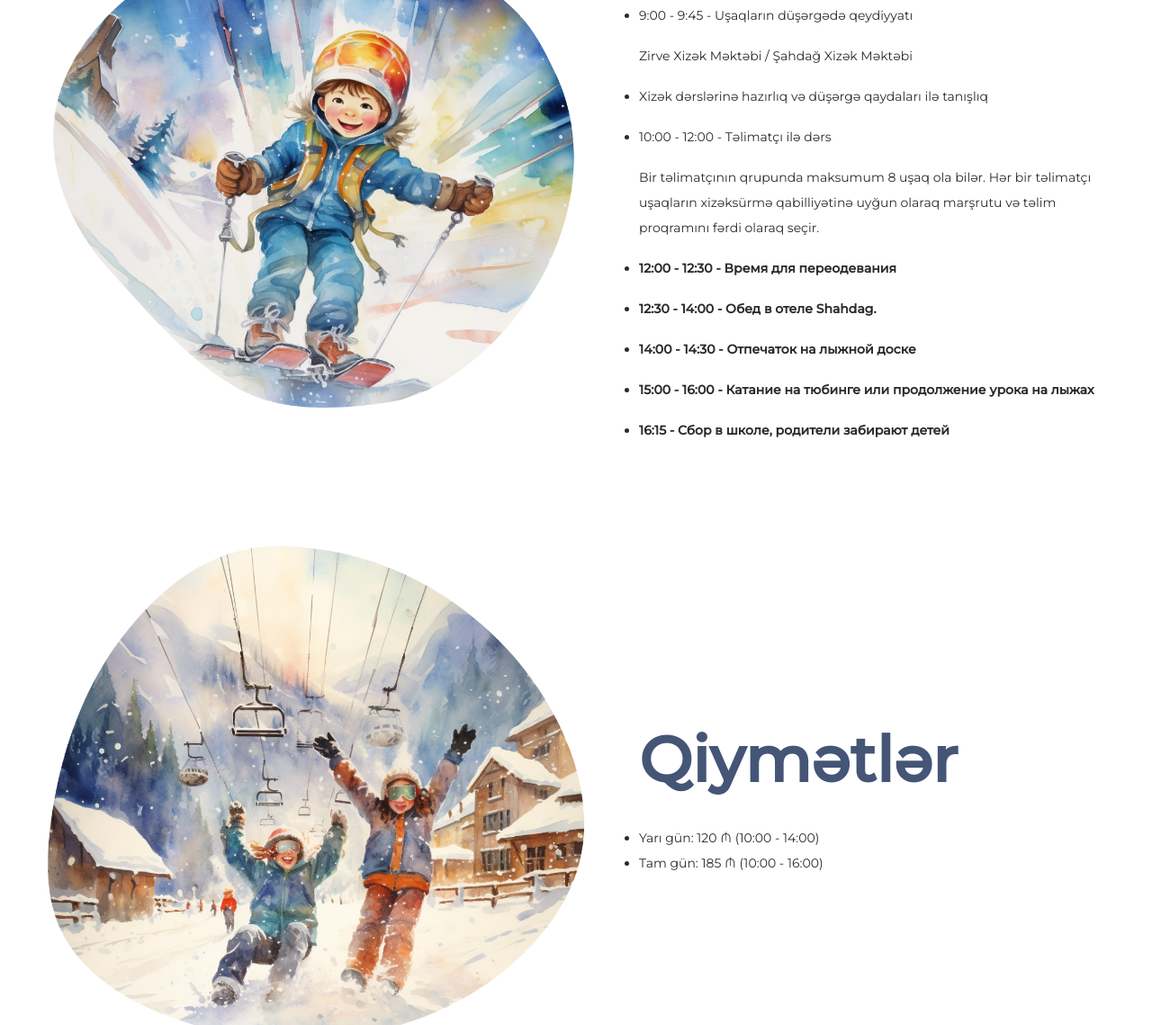
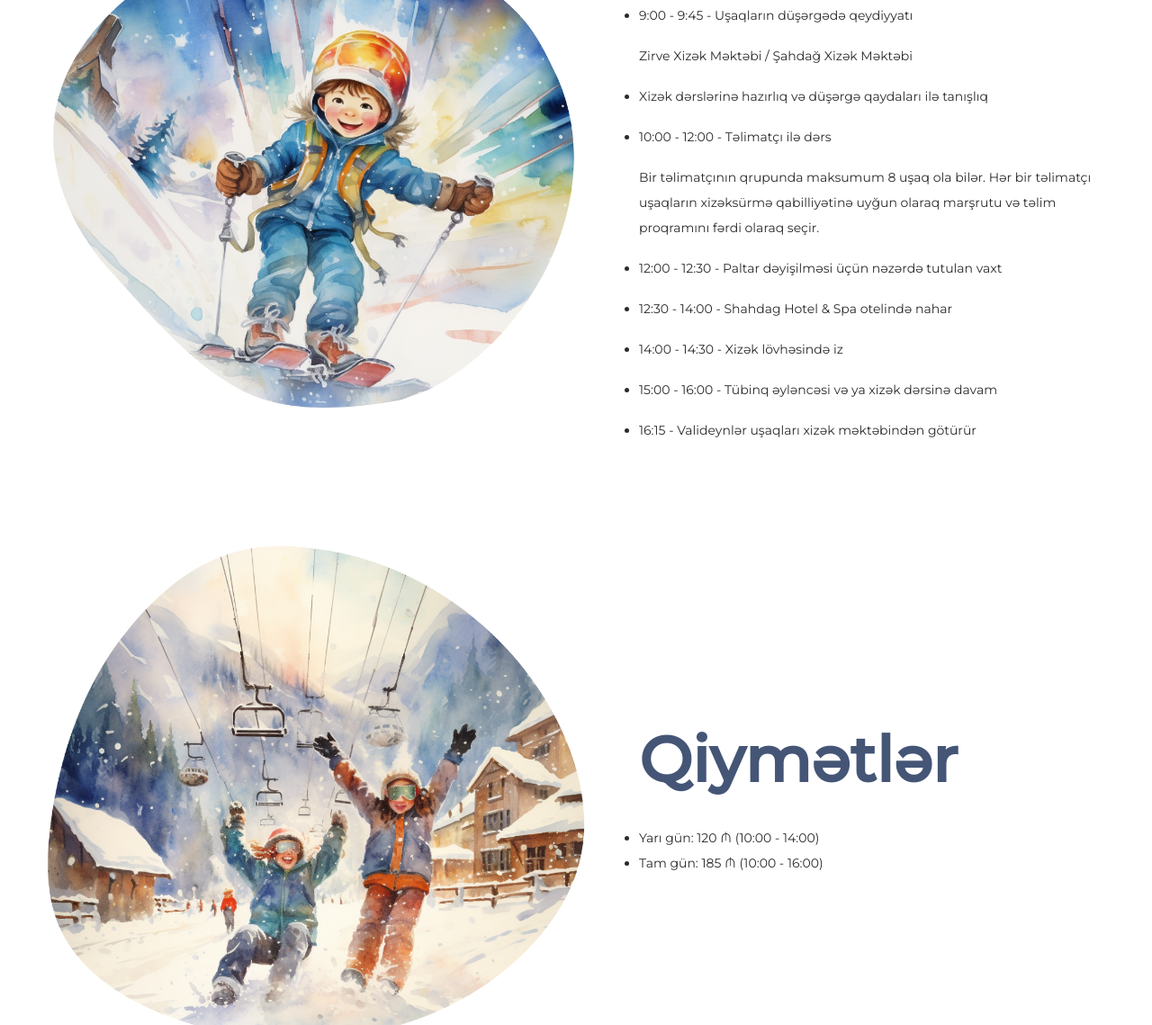
Before and after one commit to saidam90/shahdag-ski-camp, a plain HTML site: page index.html in a window 1280 px wide. Shown: the part 864-2003 px from the top of the page at 90% size. Drawn offline with nearby package versions, Linux system fonts and the light colour scheme; animation ran at ten frames a second.

Commit message:
Add more translation

```diff
--- a/index.html
+++ b/index.html
@@ -103,19 +103,19 @@
                   Не более 8 детей на одного инструктора в группе. Трассу и программу обучения каждый инструктор выбирает индивидуально, в соответствии с уровнем.
                 </p>
               <li>
-                <p><strong>12:00 - 12:30 - Время для переодевания</strong></p>
+                <p data-translate="clothes-changing"><strong>12:00 - 12:30 - Время для переодевания</strong></p>
               </li>
               <li>
-                <p><strong>12:30 - 14:00 - Обед в отеле Shahdag.</strong></p>
+                <p data-translate="lunch-time"><strong>12:30 - 14:00 - Обед в отеле Shahdag.</strong></p>
               </li>
               <li>
-                <p><strong>14:00 - 14:30 - Отпечаток на лыжной доске</strong></p>
+                <p data-translate="ski-gear"><strong>14:00 - 14:30 - Отпечаток на лыжной доске</strong></p>
               </li>
               <li>
-                <p><strong>15:00 - 16:00 - Катание на тюбинге или продолжение урока на лыжах</strong></p>
+                <p data-translate="tubing"><strong>15:00 - 16:00 - Катание на тюбинге или продолжение урока на лыжах</strong></p>
               </li>
               <li>
-                <p><strong>16:15 - Сбор в школе, родители забирают детей</strong></p>
+                <p data-translate="end"><strong>16:15 - Сбор в школе, родители забирают детей</strong></p>
               </li>
             </ul>
           </div>
@@ -139,7 +139,7 @@
             <img src="images/kids.png" alt="kids" />
           </div>
           <div class="section-text">
-            <h1>Для информации</h1>
+            <h1 data-translate="information">Для информации</h1>
             <ul>
               <li>Возраст детей для посещения детского лагеря составляет от 7-12 лет</li>
               <li>Родители должны привести ребенка в 09:45 с лыжным снаряжением:
--- a/language.js
+++ b/language.js
@@ -5,7 +5,7 @@ const translations = {
     section3: "For information",
     section4: "Contact us",
     "title-small": "winter daytime",
-    "page-title": "Kids Camp",
+    "page-title": "Ski Camp for Children",
     "welcome-text":
       "Get ready for an unforgettable winter adventure at the Shahdag Children's Ski Camp! Join us in the heart of the snow-capped mountains for an exciting and educational experience designed especially for young skiers. Our camp is the perfect opportunity for children to immerse themselves in the magic of winter for the first time and improve their skiing skills.",
     "signup-button": "Sign Up",
@@ -20,6 +20,12 @@ const translations = {
     "instructor-class": "10:00 - 12:00 - Instructor class",
     "instructor-text":
       "No more than 8 children per instructor in a group. Each instructor chooses the route and training program individually, in accordance with the level.",
+    "cloth-changing": "12:00 - 12:30 - Clothes changing time",
+    "lunch-time": "12:30 - 14:00 - Lunch at Shahdag Hotel & Spa",
+    "ski-gear": "14:00 - 14:30 - Print on a ski board",
+    tubing: "15:00 - 16:00 - Tubing activity or continuing a ski lesson",
+    end: "16:15 - Parents pick up children from the school",
+    information: "For information",
   },
   ru: {
     section1: "Программа",
@@ -41,6 +47,12 @@ const translations = {
     "instructor-class": "10:00 - 12:00 - Занятие с инструктором",
     "instructor-text":
       "Не более 8 детей на одного инструктора в группе. Трассу и программу обучения каждый инструктор выбирает индивидуально, в соответствии с уровнем.",
+    "cloth-changing": "12:00 - 12:30 - Время для переодевания",
+    "lunch-time": "12:30 - 14:00 - Обед в отеле Shahdag Hotel & Spa",
+    "ski-gear": "14:00 - 14:30 - Отпечаток на лыжной доске",
+    tubing: "15:00 - 16:00 - Катание на тюбинге или продолжение урока на лыжах",
+    end: "16:15 - Сбор в школе, родители забирают детей",
+    information: "Для информации",
   },
   az: {
     section1: "Proqram",
@@ -50,7 +62,7 @@ const translations = {
     "title-small": "Uşaqlar üçün",
     "page-title": "Qış düşərgəsi",
     "welcome-text":
-      "Şahdağ Xizək Düşərgəsində uşaqlar unudulmaz qış istirahəti keçirəcəklər. Qarlı dağların qoynunda yerləşən uşaq düşərgəmizə qoşulun. Xizək bacarıqlarını təkminləşdirmək və qışın sehrini yaşamaq üçün ideal fürsətdir.",
+      "Şahdağ Xizək Düşərgəsində uşaqlar unudulmaz qış istirahəti keçirəcəklər. Qarlı dağların qoynunda yerləşən düşərgəmizdə balaca qonaqlarımız xizək bacarıqlarını təkmiləşdirəcək və qış əyləncələrindən zövq alacaqlar!",
     "signup-button": "Qeydiyyatdan keçin",
     program: "Proqram",
     "kids-registration": "9:00 - 9:45 - Uşaqların düşərgədə qeydiyyatı",
@@ -62,6 +74,13 @@ const translations = {
     "instructor-class": "10:00 - 12:00 - Təlimatçı ilə dərs",
     "instructor-text":
       "Bir təlimatçının  qrupunda maksumum 8 uşaq ola bilər. Hər bir təlimatçı uşaqların xizəksürmə qabilliyətinə uyğun olaraq marşrutu və təlim proqramını fərdi olaraq seçir.",
+    "clothes-changing":
+      "12:00 - 12:30 - Paltar dəyişilməsi üçün nəzərdə tutulan vaxt",
+    "lunch-time": "12:30 - 14:00 - Shahdag Hotel & Spa otelində nahar",
+    "ski-gear": "14:00 - 14:30 - Xizək lövhəsində iz",
+    tubing: "15:00 - 16:00 - Tübinq əyləncəsi və ya xizək dərsinə davam",
+    end: "16:15 - Valideynlər uşaqları xizək məktəbindən götürür",
+    information: "Məlumat üçün",
   },
 };
 
```
